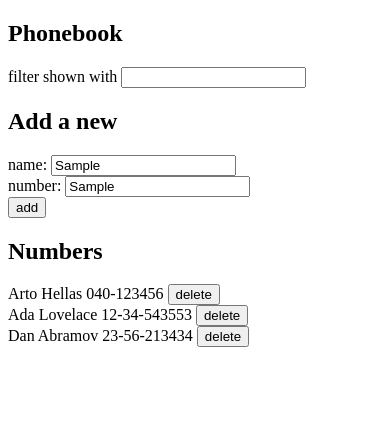
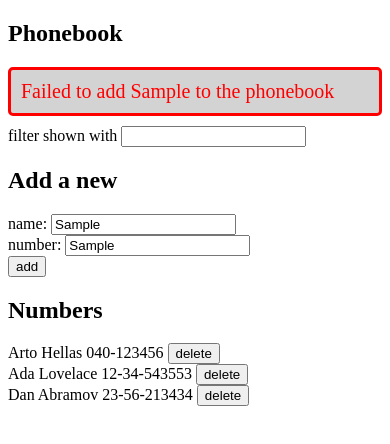
Before and after one commit to TirthCodes/fullstackopen, a React (Vite) app in the folder Part2/phonebook/: page / in a window 390 px wide. Both pictures are taken after typing "Sample", "Sample" into the empty fields and a click on the button "add". Shown: the top 444 px of the page. Built offline with nearby package versions, Linux system fonts and the light colour scheme; no server answers; data requests are answered from the project's data file.

Commit message:
Exercise 2.16 Notification component to show messages | phonebook

```diff
--- a/Part2/phonebook/src/App.jsx
+++ b/Part2/phonebook/src/App.jsx
@@ -1,6 +1,7 @@
 import Filter from './components/Filter'
 import PersonForm from './components/PersonForm'
 import Persons from './components/Persons'
+import Notification from './components/Notification'
 import { useEffect, useState } from 'react'
 import { getAll, create, deletePerson, update } from './services/persons.js'
 
@@ -9,12 +10,29 @@ const App = () => {
   const [newName, setNewName] = useState('')
   const [newNumber, setNewNumber] = useState('')
   const [searchQuery, setSearchQuery] = useState('')
+  const [notificationMessage, setNotificationMessage] = useState({
+    message: null,
+    color: ''
+  })
 
   useEffect(() => {
     getAll()
       .then(response => setPersons(response))
+      .catch((error) => {
+        console.error(error)
+        setNotificationMessage({
+          message: "Failed to get Person's details from phonebook",
+          color: "red"
+        })
+      })
+
+    setTimeout(() => {
+      setNotificationMessage({
+        message: null,
+        color: ''
+      })
+    }, 3000)
   }, [])
-
 
   const handleNameChange = (event) => {
     console.log(event.target.value);
@@ -45,28 +63,81 @@ const App = () => {
                 ? person
                 : response.data
             ))
+            setNotificationMessage({
+              message: `Successfully updated the number of ${newName}`,
+              color: "green"
+            })
             setNewName('')
             setNewNumber('')
           })
+          .catch((error) => {
+            console.error(error)
+            setNotificationMessage({
+              message: `Failed to update the number of ${newName}`,
+              color: "red"
+            })
+          })
+
+        setTimeout(() => {
+          setNotificationMessage({
+            message: null,
+            color: ''
+          })
+        }, 3000)
       }
     } else {
       create(newPerson)
         .then((response) => {
           setPersons(persons.concat(response.data))
+          setNotificationMessage({
+            message: `Successfully added ${newName} to the phonebook`,
+            color: "green"
+          })
           setNewName('')
           setNewNumber('')
-        });
+        })
+        .catch((error) => {
+          console.error(error)
+          setNotificationMessage({
+            message: `Failed to add ${newName} to the phonebook`,
+            color: "red"
+          })
+        })
 
+      setTimeout(() => {
+        setNotificationMessage({
+          message: null,
+          color: ''
+        })
+      }, 3000)
     }
   }
 
   const removePerson = (id, name) => {
     if(confirm(`Delete ${name} ?`)) {
       deletePerson(id)
-        .then(() =>
+        .then(() => {
+          setNotificationMessage({
+            message: `Successfully deleted ${name} from phonebook`,
+            color: "green"
+          })
           getAll()
             .then((persons) => setPersons(persons))
-        )
+        })
+        .catch((error) => {
+          console.error(error)
+          setNotificationMessage({
+            message: `Failed to delete ${name} from the phonebook`,
+            color: "red"
+          })
+        })
+
+      setTimeout(() => {
+        setNotificationMessage({
+          message: null,
+          color: ''
+        })
+      }, 3000)
     }
   }
 
@@ -79,6 +150,7 @@ const App = () => {
   return (
     <div>
       <h2>Phonebook</h2>
+      <Notification notificationMessage={notificationMessage}  />
       <Filter
         value={searchQuery}
         onChangeHandler={(event) => setSearchQuery(event.target.value)}
--- /dev/null
+++ b/Part2/phonebook/src/components/Notification.jsx
@@ -0,0 +1,25 @@
+
+const Notification = ({notificationMessage}) => {
+
+  if (notificationMessage.message === null) {
+    return null
+  }
+
+  const notificationStyle = {
+    color: notificationMessage.color,
+    background: "lightgrey",
+    fontSize: 20,
+    borderStyle: "solid",
+    borderRadius: 5,
+    padding: 10,
+    marginBottom: 10,
+  }
+
+  return (
+    <div style={notificationStyle}>
+      {notificationMessage.message}
+    </div>
+  )
+}
+
+export default Notification
```
